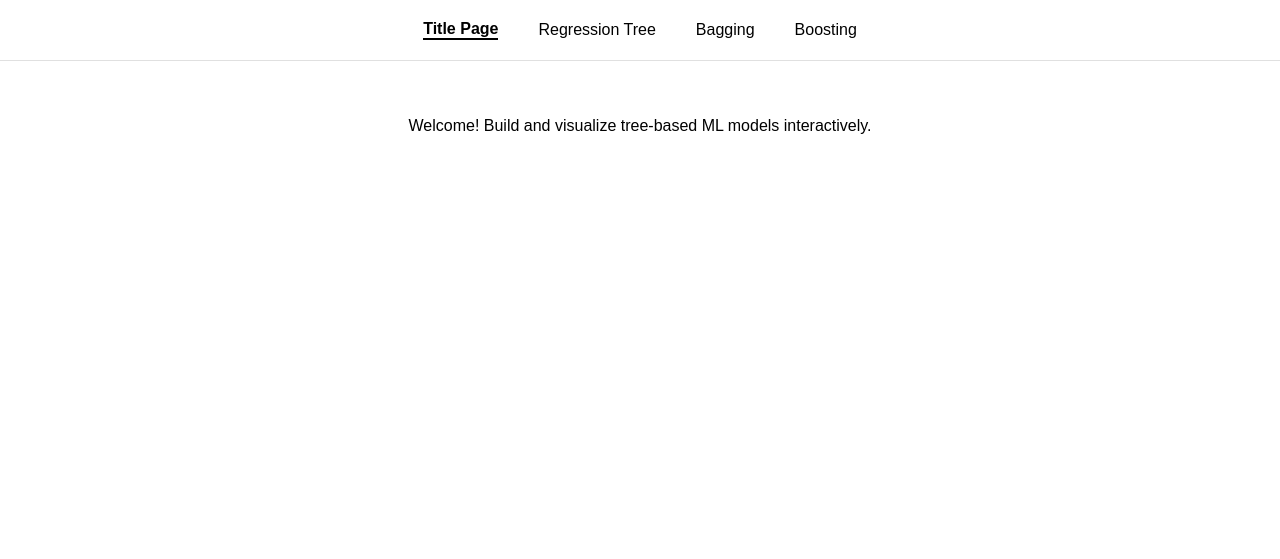
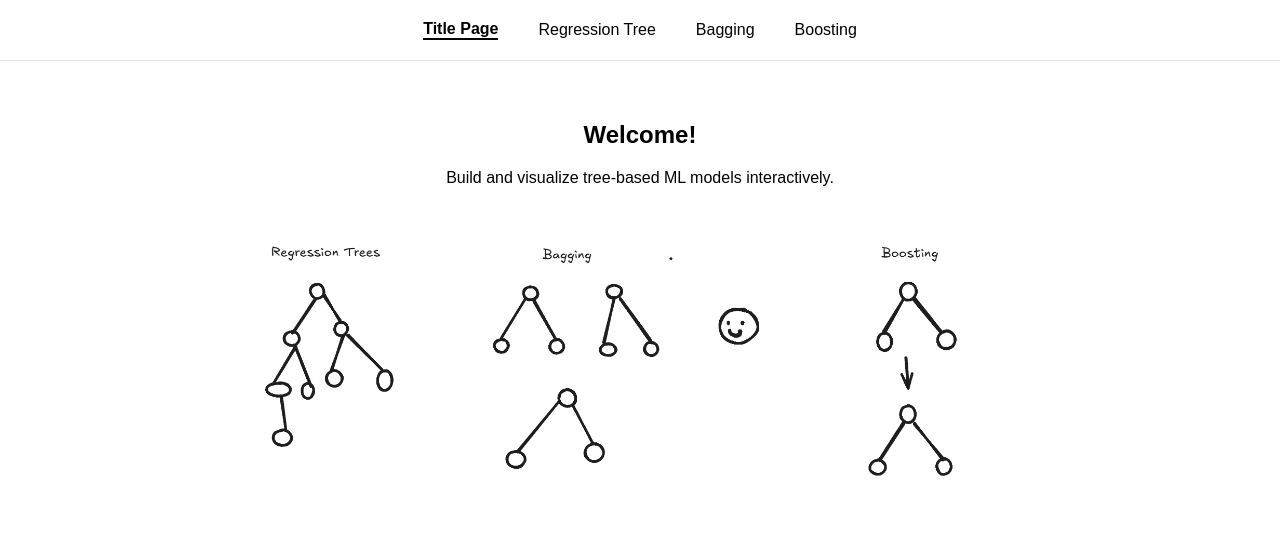
Before and after one commit to LexanderThakur/Ensemble_Project, a Flask app: page / in a window 1280 px wide. Shown: the top 559 px of the page. Run offline with Flask 3, Linux system fonts and the light colour scheme; some libraries are stand-ins or nearby versions.

Commit message:
finished yayy

```diff
--- a/templates/index.html
+++ b/templates/index.html
@@ -23,7 +23,12 @@
 
     <main id="content">
       <section id="title-section" class="content-section active-section">
-        <p>Welcome! Build and visualize tree-based ML models interactively.</p>
+       <div style="text-align: center;">
+  <h2>Welcome!</h2>
+  <p>Build and visualize tree-based ML models interactively.</p>
+  <img src="{{ url_for('static', filename='title.png') }}" alt="Tree Visualization Illustration" style="max-width: 70%; height: auto; margin-top: 20px;">
+</div>
+
       </section>
 
   <section id="regression-section" class="content-section">
```
Also changed, not shown: static/title.png (added).
